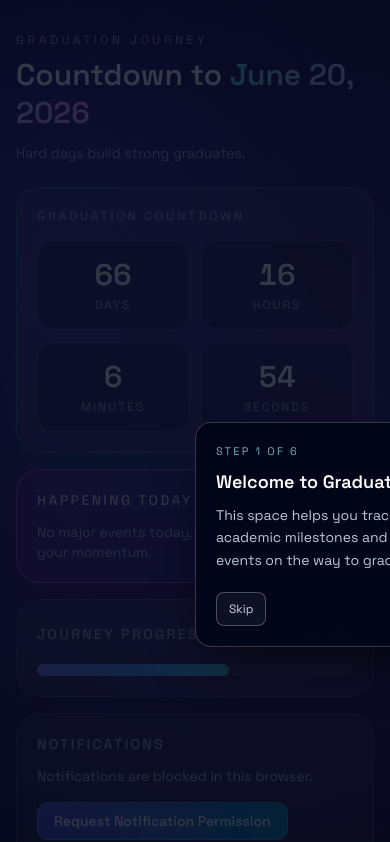
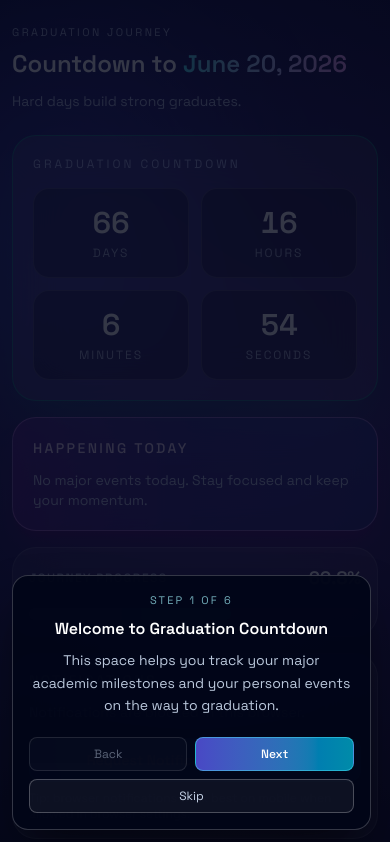
Before and after one commit to Abd453/gccountdown, a Next.js app: page / in a window 390 px wide. Shown: the top 842 px of the page. Built offline with nearby package versions, Linux system fonts and the light colour scheme.

Commit message:
feat: improve full-app responsiveness and onboarding mobile layout

```diff
--- a/src/app/page.tsx
+++ b/src/app/page.tsx
@@ -200,15 +200,15 @@ export default function Home() {
       <div className="pointer-events-none absolute -left-20 top-10 h-72 w-72 rounded-full bg-indigo-500/20 blur-3xl" />
       <div className="pointer-events-none absolute -right-16 bottom-20 h-64 w-64 rounded-full bg-purple-500/20 blur-3xl" />
 
-      <div className="relative mx-auto w-full max-w-6xl px-4 py-8 sm:px-6 sm:py-10 lg:px-8">
+      <div className="relative mx-auto w-full max-w-6xl px-3 py-6 sm:px-6 sm:py-10 lg:px-8">
         <motion.header
           initial={{ opacity: 0, y: 16 }}
           animate={{ opacity: 1, y: 0 }}
           transition={{ duration: 0.45 }}
           className="mb-6"
         >
-          <p className="text-xs uppercase tracking-[0.3em] text-blue-100/70">Graduation Journey</p>
-          <h1 className="mt-2 text-3xl font-semibold leading-tight sm:text-5xl">
+          <p className="text-[11px] uppercase tracking-[0.22em] text-blue-100/70 sm:text-xs sm:tracking-[0.3em]">Graduation Journey</p>
+          <h1 className="mt-2 text-2xl font-semibold leading-tight sm:text-5xl">
             Countdown to <span className="bg-gradient-to-r from-cyan-300 to-fuchsia-300 bg-clip-text text-transparent">June 20, 2026</span>
           </h1>
           <p className="mt-3 max-w-2xl text-sm text-blue-100/75 sm:text-base">{motivationMessage}</p>
@@ -224,7 +224,7 @@ export default function Home() {
 
           <section className="space-y-4">
             <ProgressCard progress={progress} />
-            <div id="tour-notifications" className="rounded-3xl border border-white/12 bg-white/8 p-5 backdrop-blur-xl">
+            <div id="tour-notifications" className="rounded-3xl border border-white/12 bg-white/8 p-4 backdrop-blur-xl sm:p-5">
               <h2 className="text-sm font-medium uppercase tracking-[0.17em] text-blue-100/70">Notifications</h2>
               <p className="mt-3 text-sm text-blue-100/80">
                 {notificationPermission === "granted" && "Notifications are enabled."}
@@ -243,7 +243,7 @@ export default function Home() {
               <button
                 onClick={requestNotificationPermission}
                 type="button"
-                className="mt-4 rounded-xl border border-cyan-300/45 bg-gradient-to-r from-indigo-500/70 to-cyan-500/70 px-4 py-2 text-sm font-medium text-white transition hover:from-indigo-500 hover:to-cyan-500 disabled:opacity-50"
+                className="mt-4 min-h-11 w-full rounded-xl border border-cyan-300/45 bg-gradient-to-r from-indigo-500/70 to-cyan-500/70 px-4 py-2 text-sm font-medium text-white transition hover:from-indigo-500 hover:to-cyan-500 disabled:opacity-50 sm:w-auto"
                 disabled={notificationPermission === "unsupported"}
               >
                 Request Notification Permission
--- a/src/components/ConfirmDeleteModal.tsx
+++ b/src/components/ConfirmDeleteModal.tsx
@@ -24,7 +24,7 @@ export function ConfirmDeleteModal({ open, onCancel, onConfirm }: ConfirmDeleteM
           >
             <h3 className="text-base font-semibold text-white">Confirm Deletion</h3>
             <p className="mt-2 text-sm text-blue-100/80">Are you sure you want to delete this event?</p>
-            <div className="mt-5 flex justify-end gap-2">
+            <div className="mt-5 flex flex-col-reverse gap-2 sm:flex-row sm:justify-end">
               <button
                 type="button"
                 onClick={onCancel}
--- a/src/components/EventCard.tsx
+++ b/src/components/EventCard.tsx
@@ -31,11 +31,11 @@ export function EventCard({ event, index, isActiveToday, onRequestDelete }: Even
       }`}
     >
       <div className="flex items-start justify-between gap-3">
-        <div>
-          <h3 className="text-base font-semibold text-white">{event.title}</h3>
+        <div className="min-w-0">
+          <h3 className="truncate text-base font-semibold text-white">{event.title}</h3>
           <p className="mt-1 text-sm text-blue-100/70">{formatEventRange(event.startDate, event.endDate)}</p>
         </div>
-        <div className="flex flex-col items-end gap-2">
+        <div className="flex shrink-0 flex-col items-end gap-2">
           {isActiveToday ? (
             <span className="rounded-full border border-fuchsia-300/60 bg-fuchsia-500/20 px-2.5 py-1 text-xs font-medium uppercase tracking-wider text-fuchsia-100">
               Today
--- a/src/components/OnboardingTour.tsx
+++ b/src/components/OnboardingTour.tsx
@@ -55,6 +55,11 @@ type SpotlightRect = {
   height: number;
 };
 
+type ViewportSize = {
+  width: number;
+  height: number;
+};
+
 export function OnboardingTour() {
   const [isOpen, setIsOpen] = useState(() => {
     if (typeof window === "undefined") return false;
@@ -62,10 +67,28 @@ export function OnboardingTour() {
   });
   const [stepIndex, setStepIndex] = useState(0);
   const [spotlightRect, setSpotlightRect] = useState<SpotlightRect | null>(null);
+  const [viewport, setViewport] = useState<ViewportSize>(() => {
+    if (typeof window === "undefined") return { width: 1280, height: 900 };
+    return { width: window.innerWidth, height: window.innerHeight };
+  });
 
   const step = STEPS[stepIndex];
   const isFirst = stepIndex === 0;
   const isLast = stepIndex === STEPS.length - 1;
+  const isWelcomeStep = stepIndex === 0;
+  const isSmallScreen = viewport.width < 640;
+  const isTabletScreen = viewport.width >= 640 && viewport.width < 1100;
+
+  useEffect(() => {
+    if (typeof window === "undefined") return;
+
+    function syncViewport() {
+      setViewport({ width: window.innerWidth, height: window.innerHeight });
+    }
+
+    window.addEventListener("resize", syncViewport);
+    return () => window.removeEventListener("resize", syncViewport);
+  }, []);
 
   const scrollToTarget = useCallback((targetId?: string) => {
     if (!targetId || typeof window === "undefined") return;
@@ -148,6 +171,26 @@ export function OnboardingTour() {
   const activeSpotlightRect = step.targetId ? spotlightRect : null;
 
   const cardPositionStyle = useMemo(() => {
+    if (isTabletScreen) {
+      return {
+        top: "auto",
+        bottom: 20,
+        left: "50%",
+        right: "auto",
+        transform: "translateX(-50%)",
+      } as const;
+    }
+
+    if (isSmallScreen) {
+      return {
+        top: "auto",
+        bottom: 14,
+        left: 12,
+        right: 12,
+        transform: "none",
+      } as const;
+    }
+
     if (!activeSpotlightRect) {
       return {
         top: "50%",
@@ -156,8 +199,8 @@ export function OnboardingTour() {
       } as const;
     }
 
-    const viewportHeight = typeof window !== "undefined" ? window.innerHeight : 900;
-    const viewportWidth = typeof window !== "undefined" ? window.innerWidth : 1280;
+    const viewportHeight = viewport.height;
+    const viewportWidth = viewport.width;
     const cardWidth = Math.min(viewportWidth * 0.9, 480);
     const placeAbove = activeSpotlightRect.top > viewportHeight * 0.62;
     const baseTop = placeAbove
@@ -174,7 +217,7 @@ export function OnboardingTour() {
       left: safeLeft,
       transform: "none",
     } as const;
-  }, [activeSpotlightRect]);
+  }, [activeSpotlightRect, isSmallScreen, isTabletScreen, viewport.height, viewport.width]);
 
   function finishTour() {
     if (typeof window !== "undefined") {
@@ -197,7 +240,7 @@ export function OnboardingTour() {
           <motion.div
             layout
             transition={{ duration: 0.25 }}
-            className="absolute rounded-2xl border border-cyan-300/55"
+            className="absolute rounded-xl border border-cyan-300/55 sm:rounded-2xl"
             style={{
               top: activeSpotlightRect.top,
               left: activeSpotlightRect.left,
@@ -215,16 +258,20 @@ export function OnboardingTour() {
           initial={{ opacity: 0, y: 12 }}
           animate={{ opacity: 1, y: 0 }}
           transition={{ duration: 0.22 }}
-          className="pointer-events-auto absolute w-[min(90vw,30rem)] rounded-2xl border border-white/20 bg-slate-950/95 p-5 shadow-2xl shadow-black/60"
+          className="pointer-events-auto absolute w-[min(92vw,30rem)] max-h-[78vh] overflow-y-auto rounded-2xl border border-white/20 bg-slate-950/95 p-4 shadow-2xl shadow-black/60 sm:w-[min(88vw,34rem)] sm:p-5"
           style={cardPositionStyle}
         >
-          <p className="text-[11px] uppercase tracking-[0.2em] text-cyan-200/70">
+          <p className={`text-[11px] uppercase tracking-[0.2em] text-cyan-200/70 ${isWelcomeStep ? "text-center" : ""}`}>
             Step {stepIndex + 1} of {STEPS.length}
           </p>
-          <h3 className="mt-2 text-lg font-semibold text-white">{step.title}</h3>
-          <p className="mt-2 text-sm leading-relaxed text-blue-100/85">{step.description}</p>
+          <h3 className={`mt-2 text-base font-semibold text-white sm:text-lg ${isWelcomeStep ? "text-center" : ""}`}>
+            {step.title}
+          </h3>
+          <p className={`mt-2 text-sm leading-relaxed text-blue-100/85 ${isWelcomeStep ? "text-center" : ""}`}>
+            {step.description}
+          </p>
 
-          <div className="mt-5 flex items-center justify-between gap-2">
+          <div className="mt-5 flex flex-col-reverse gap-2 sm:flex-row sm:items-center sm:justify-between">
             <button
               type="button"
               onClick={finishTour}
@@ -233,7 +280,7 @@ export function OnboardingTour() {
               Skip
             </button>
 
-            <div className="flex items-center gap-2">
+            <div className="grid grid-cols-2 gap-2 sm:flex sm:items-center">
               <button
                 type="button"
                 onClick={() => goToStep(stepIndex - 1)}
--- a/src/components/ProgressCard.tsx
+++ b/src/components/ProgressCard.tsx
@@ -10,11 +10,11 @@ export function ProgressCard({ progress }: ProgressCardProps) {
       initial={{ opacity: 0, y: 20 }}
       animate={{ opacity: 1, y: 0 }}
       transition={{ duration: 0.45, delay: 0.1 }}
-      className="rounded-3xl border border-white/12 bg-white/8 p-5 backdrop-blur-xl"
+      className="rounded-3xl border border-white/12 bg-white/8 p-4 backdrop-blur-xl sm:p-5"
     >
-      <div className="flex items-center justify-between">
-        <h2 className="text-sm font-medium uppercase tracking-[0.17em] text-blue-100/70">Journey Progress</h2>
-        <span className="text-lg font-semibold text-white">{progress.toFixed(1)}%</span>
+      <div className="flex items-center justify-between gap-3">
+        <h2 className="text-xs font-medium uppercase tracking-[0.12em] text-blue-100/70 sm:text-sm sm:tracking-[0.17em]">Journey Progress</h2>
+        <span className="shrink-0 text-lg font-semibold text-white">{progress.toFixed(1)}%</span>
       </div>
       <div className="mt-4 h-3 w-full overflow-hidden rounded-full bg-white/10">
         <motion.div
```
